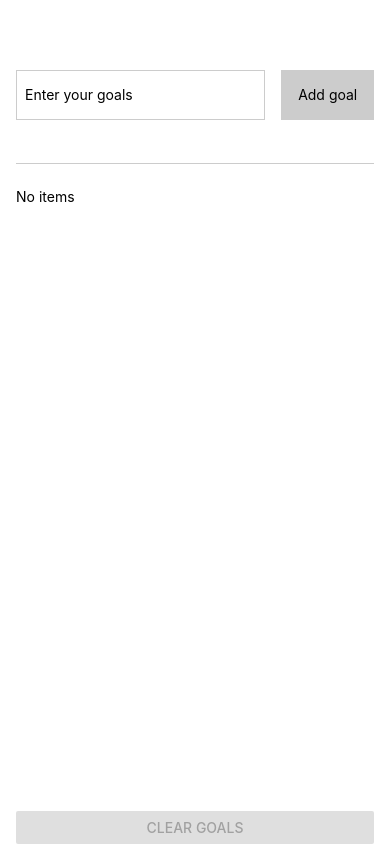
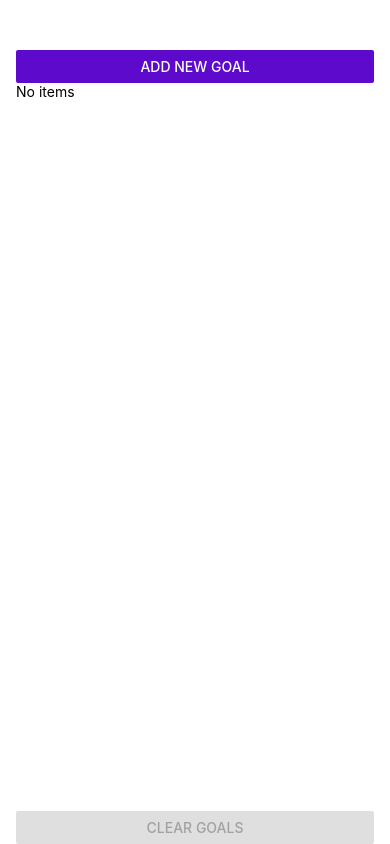
Before and after one commit to mykola-kolomoyets/goal-app-RN-ts, a React Native app: screen / in a window 390 px wide. Built offline with nearby package versions, Linux system fonts and the light colour scheme.

Commit message:
v1.0.3
added KeyboardAvoidingView

```diff
--- a/App.tsx
+++ b/App.tsx
@@ -7,10 +7,12 @@ import styles from "./app.styles";
 import GoalInput from "./components/goal-input";
 
 export default function App() {
+  const [isInputVisible, setIsInputVisible] = useState(false);
   const [goals, setGoals] = useState<Omit<GoalItem, "onPress">[]>([]);
 
   const onGoalAdd = (goal: string) => {
     setGoals((prev) => [...prev, { id: Math.random().toString(), text: goal }]);
+    setIsInputVisible(false);
   };
 
   const onGoalDelete = (id: string) => {
@@ -19,9 +21,18 @@ export default function App() {
 
   const onGoalsClear = () => setGoals([]);
 
+  const onInputShow = () => setIsInputVisible(true);
+
+  const onInputHide = () => setIsInputVisible(false);
+
   return (
     <View style={styles.container}>
-      <GoalInput onAddCallback={onGoalAdd} />
+      <Button title="Add new goal" onPress={onInputShow} color="#5e0acc" />
+      <GoalInput
+        isVisible={isInputVisible}
+        onAddCallback={onGoalAdd}
+        onCancelCallback={onInputHide}
+      />
 
       <View style={styles.goals_container}>
         {goals.length ? (
--- a/components/goal-input/goal-input.style.ts
+++ b/components/goal-input/goal-input.style.ts
@@ -3,33 +3,60 @@ import { StyleSheet } from "react-native";
 export default StyleSheet.create({
   input_container: {
     flex: 1,
-    flexDirection: "row",
-    justifyContent: "space-between",
+    justifyContent: "center",
     alignItems: "center",
 
-    paddingBottom: 24,
-    marginBottom: 24,
+    padding: 24,
 
     borderBottomWidth: 1,
     borderBottomColor: "#cccccc",
+    backgroundColor: "#5e08cc",
+  },
+
+  input_image: {
+    width: 100,
+    height: 100,
+    margin: 20,
   },
 
   input_field: {
+    width: "100%",
     borderWidth: 1,
     borderColor: "#cccccc",
-    flex: 5,
-    marginRight: 16,
+    backgroundColor: "#ffffff",
+    marginBottom: 24,
     padding: 8,
     minHeight: 50,
   },
 
+  input_buttons: {
+    flexDirection: "row",
+    justifyContent: "space-between",
+  },
+
   input_submit: {
+    flex: 1,
     position: "relative",
-    backgroundColor: "#cccccc",
+    backgroundColor: "#ffffff",
     paddingVertical: 2,
-    flex: 2,
+    paddingHorizontal: 16,
+    alignItems: "center",
+    justifyContent: "center",
+    minHeight: 50,
+    marginRight: 16,
+  },
+
+  input_cancel: {
+    flex: 1,
+    position: "relative",
+    backgroundColor: "transparent",
+    paddingVertical: 2,
     alignItems: "center",
     justifyContent: "center",
     minHeight: 50,
   },
+
+  input_cancel_text: {
+    color: "#ffffff",
+  },
 });
--- a/components/goal-input/index.tsx
+++ b/components/goal-input/index.tsx
@@ -6,16 +6,24 @@ import {
   Text,
   NativeSyntheticEvent,
   TextInputChangeEventData,
-  GestureResponderEvent,
+  Modal,
+  Image,
+  KeyboardAvoidingView,
 } from "react-native";
 
 import styles from "./goal-input.style";
 
 type GoalInputProps = {
+  isVisible: boolean;
   onAddCallback: (goal: string) => void;
+  onCancelCallback: () => void;
 };
 
-const GoalInput = ({ onAddCallback }: GoalInputProps) => {
+const GoalInput = ({
+  onAddCallback,
+  onCancelCallback,
+  isVisible,
+}: GoalInputProps) => {
   const [currentGoal, setCurrentGoal] = useState("");
 
   const onGoalChange = (
@@ -26,21 +34,38 @@ const GoalInput = ({ onAddCallback }: GoalInputProps) => {
 
   const onAddGoal = () => {
     onAddCallback && onAddCallback(currentGoal);
+    console.log("added");
 
     setCurrentGoal("");
   };
   return (
-    <View style={styles.input_container}>
+    <Modal visible={isVisible} animationType="slide">
+      <KeyboardAvoidingView style={styles.input_container} behavior={"height"}>
+        <Image
+          style={styles.input_image}
+          source={require("./../../assets/images/goal.png")}
+        />
         <TextInput
           style={styles.input_field}
           placeholder="Enter your goals"
           value={currentGoal}
           onChange={onGoalChange}
         />
-      <Pressable style={styles.input_submit} onPress={onAddGoal}>
+        <View style={styles.input_buttons}>
+          <Pressable
+            style={styles.input_submit}
+            onPress={onAddGoal}
+            disabled={!currentGoal.length}
+          >
             <Text>Add goal</Text>
           </Pressable>
+
+          <Pressable style={styles.input_cancel} onPress={onCancelCallback}>
+            <Text style={styles.input_cancel_text}>Cancel</Text>
+          </Pressable>
         </View>
+      </KeyboardAvoidingView>
+    </Modal>
   );
 };
 
--- a/components/goal/goal.styles.ts
+++ b/components/goal/goal.styles.ts
@@ -12,4 +12,12 @@ export default StyleSheet.create({
     paddingHorizontal: 16,
     paddingVertical: 12,
   },
+
+  android_ripple: {
+    color: "#210644",
+  },
+
+  ios_pressed: {
+    opacity: 0.5,
+  },
 });
--- a/components/goal/index.tsx
+++ b/components/goal/index.tsx
@@ -11,7 +11,11 @@ export type GoalItem = {
 const Goal = ({ text, onPress }: GoalItem) => {
   return (
     <View style={styles.goal_item}>
-      <Pressable onPress={onPress} android_ripple={{ color: "#cccccc" }}>
+      <Pressable
+        style={({ pressed }) => pressed && styles.ios_pressed}
+        onPress={onPress}
+        android_ripple={styles.android_ripple}
+      >
         <View>
           <Text style={styles.goal_item_text}>{text}</Text>
         </View>
--- a/package.json
+++ b/package.json
@@ -1,6 +1,6 @@
 {
   "name": "goal-app-rn-ts",
-  "version": "1.0.2",
+  "version": "1.0.3",
   "main": "node_modules/expo/AppEntry.js",
   "scripts": {
     "start": "expo start",
```
Also changed, not shown: assets/images/goal.png (added). Lines whose indentation alone changed are shown as unchanged.
